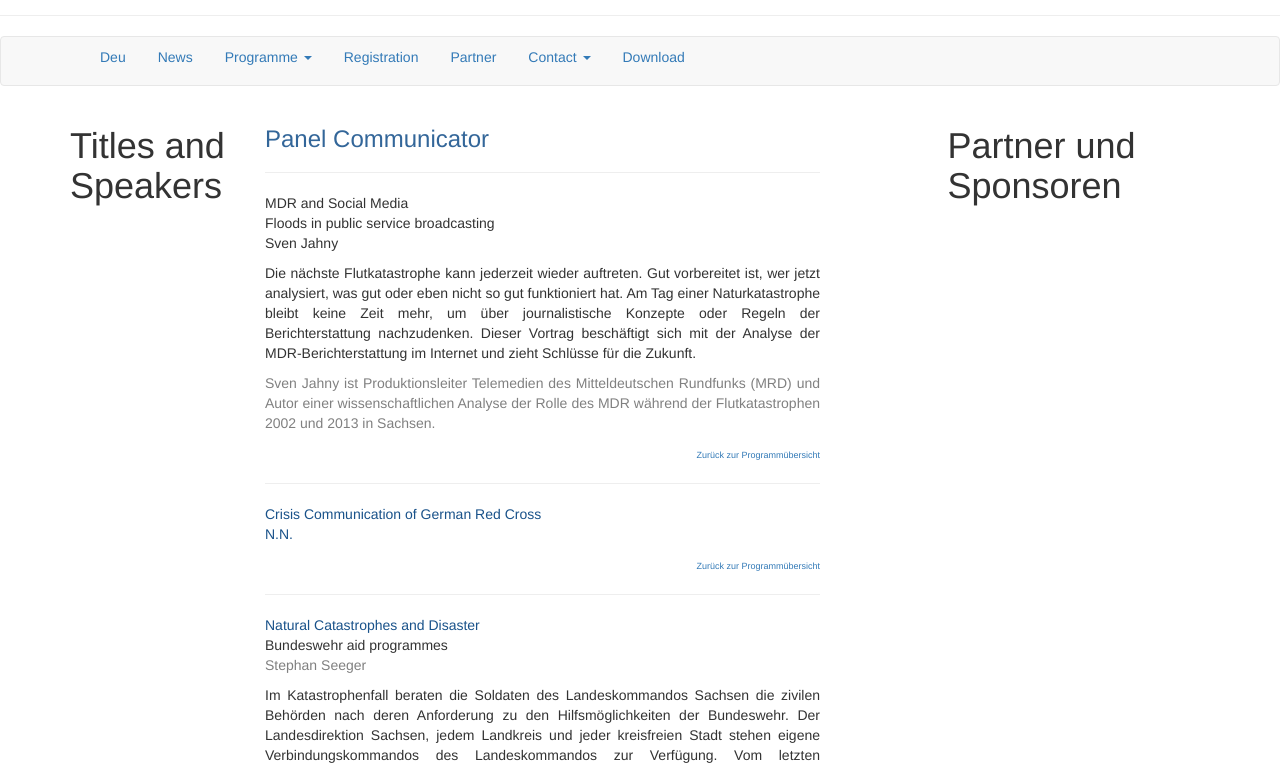
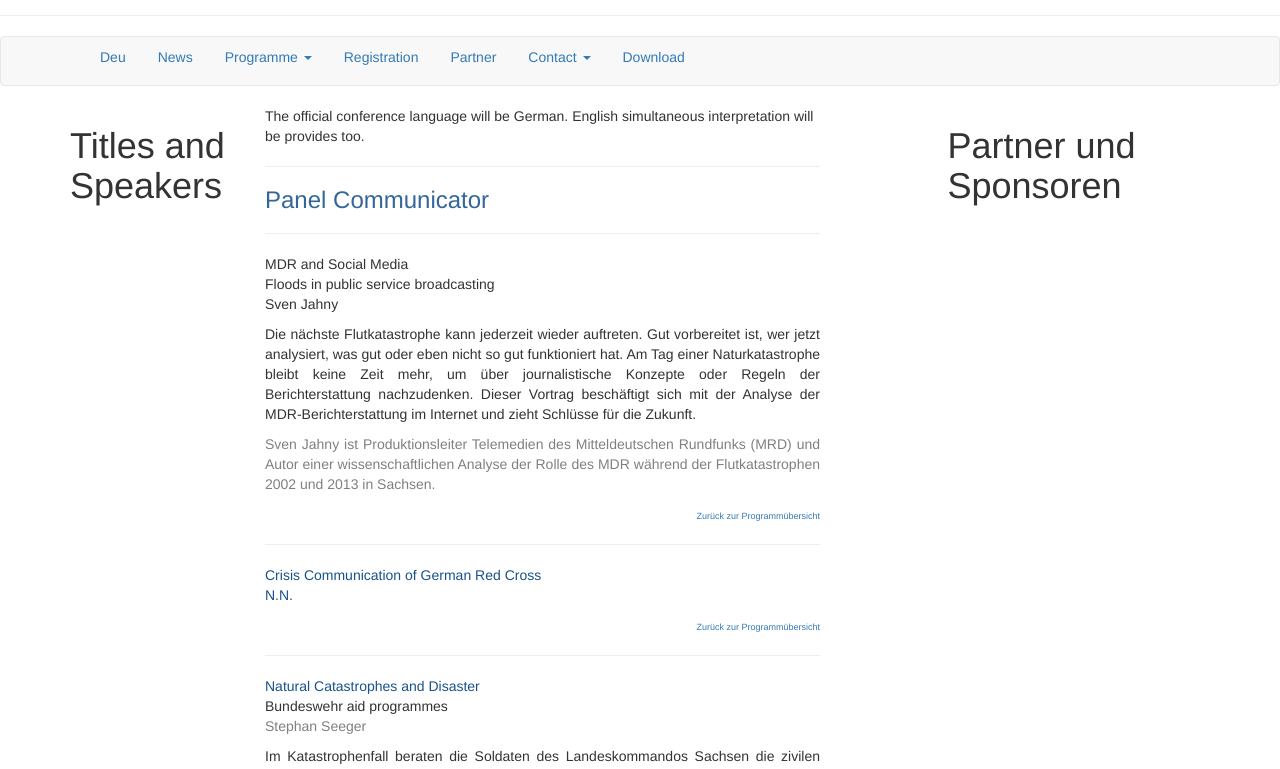
Before and after one commit to susedev/test, a Jekyll site: the page built from titles-and-speakers.html, in a window 1280 px wide and 900 px high, cut to the strip 131-900 px from the top of the window. Built offline with Jekyll 4.4.1, drawn with Linux system fonts in a browser that asks for light colours; nearby versions of some CDN libraries.

Commit message:
Edit from JekyllCMS

```diff
--- a/titles-and-speakers.html
+++ b/titles-and-speakers.html
@@ -2,6 +2,9 @@
 title: Titles and Speakers
 language: en
 ---
+<p>The official conference language will be German. English simultaneous interpretation will be provides too.</p>
+
+<hr noshade="noshade" size="1" />
 <h3><span style="color: #336699;">Panel </span><span style="color: #000080;"><span style="color: #336699;">Communicator</span></span></h3>
 
 <hr noshade="noshade" size="1" />
```
